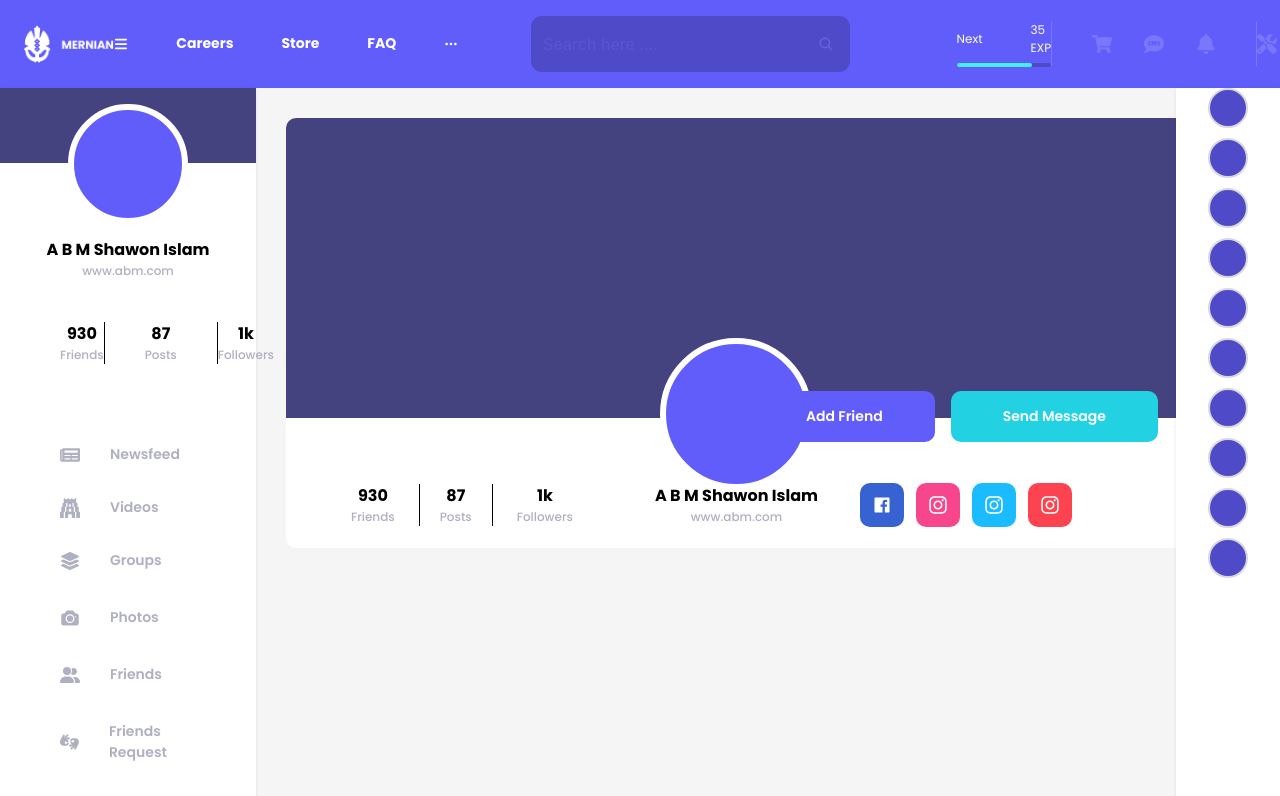
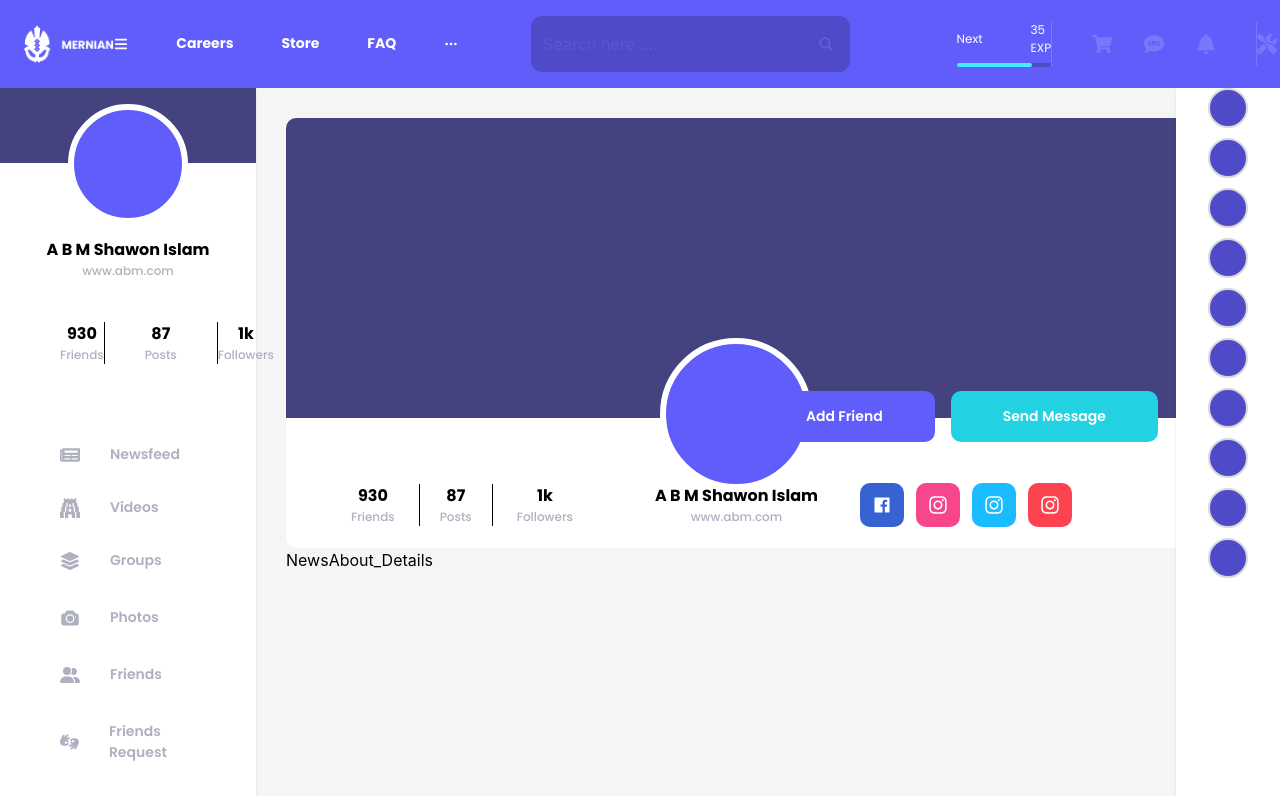
Before and after one commit to Dipokdas347250/social_media, a React (Vite) app: page / in a window 1280 px wide. Shown: the top 796 px of the page. Built offline with nearby package versions, Linux system fonts and the light colour scheme.

Commit message:
navber , sideber and rightber add in projuct

```diff
--- /dev/null
+++ b/src/componentes/pages/home/NewsAbout_Details.jsx
@@ -0,0 +1,9 @@
+import React from 'react'
+
+const NewsAbout_Details = () => {
+  return (
+    <div>NewsAbout_Details</div>
+  )
+}
+
+export default NewsAbout_Details
--- a/src/componentes/pages/home/Newsfeed.jsx
+++ b/src/componentes/pages/home/Newsfeed.jsx
@@ -1,10 +1,12 @@
 import React from 'react'
 import NewsFeedTop from '../home/NewsfeedTop'
+import NewsAbout_Details from './NewsAbout_Details'
 
 const Newsfeed = () => {
   return (
     <>
      <NewsFeedTop/>
+     <NewsAbout_Details/>
     </>
   )
 }
```
